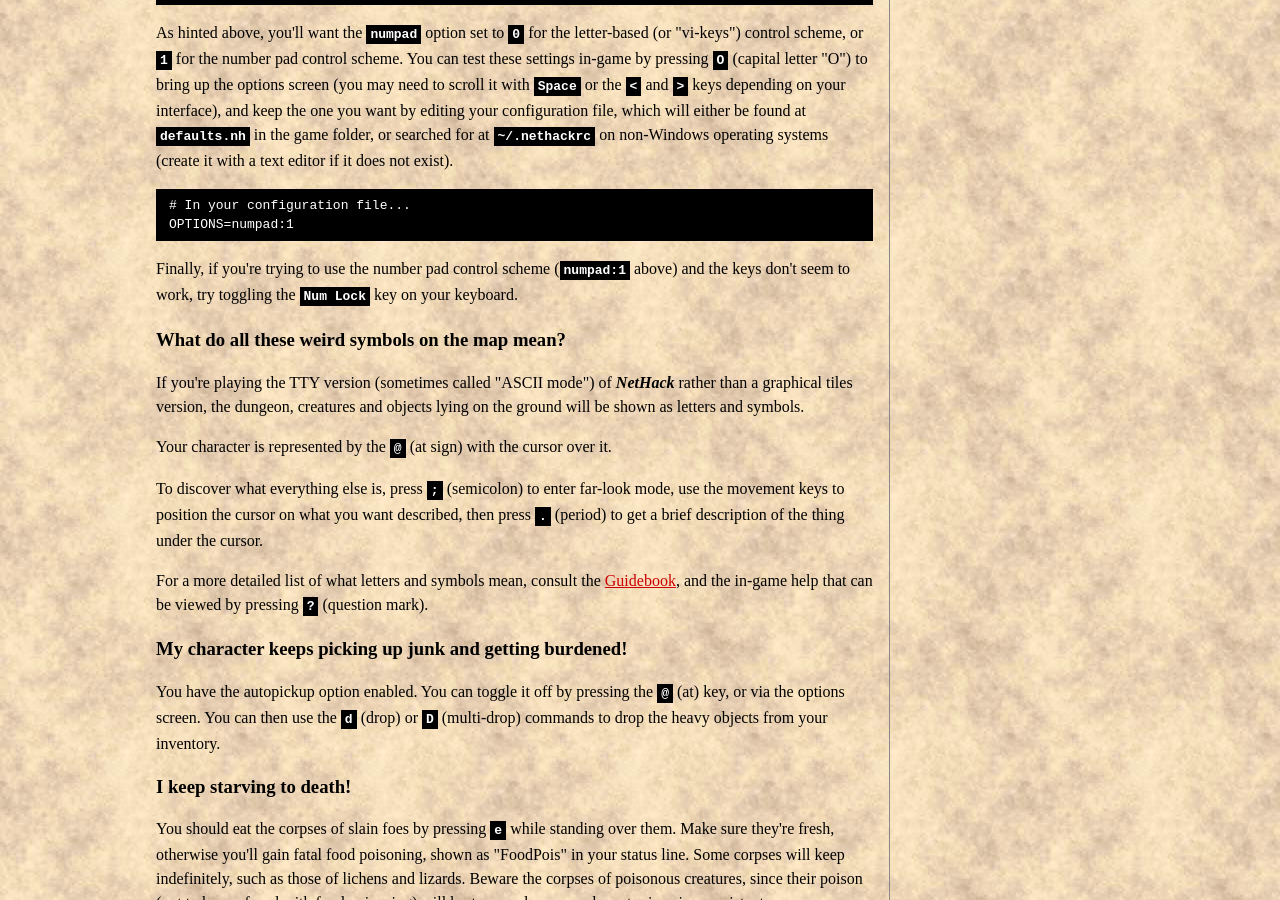
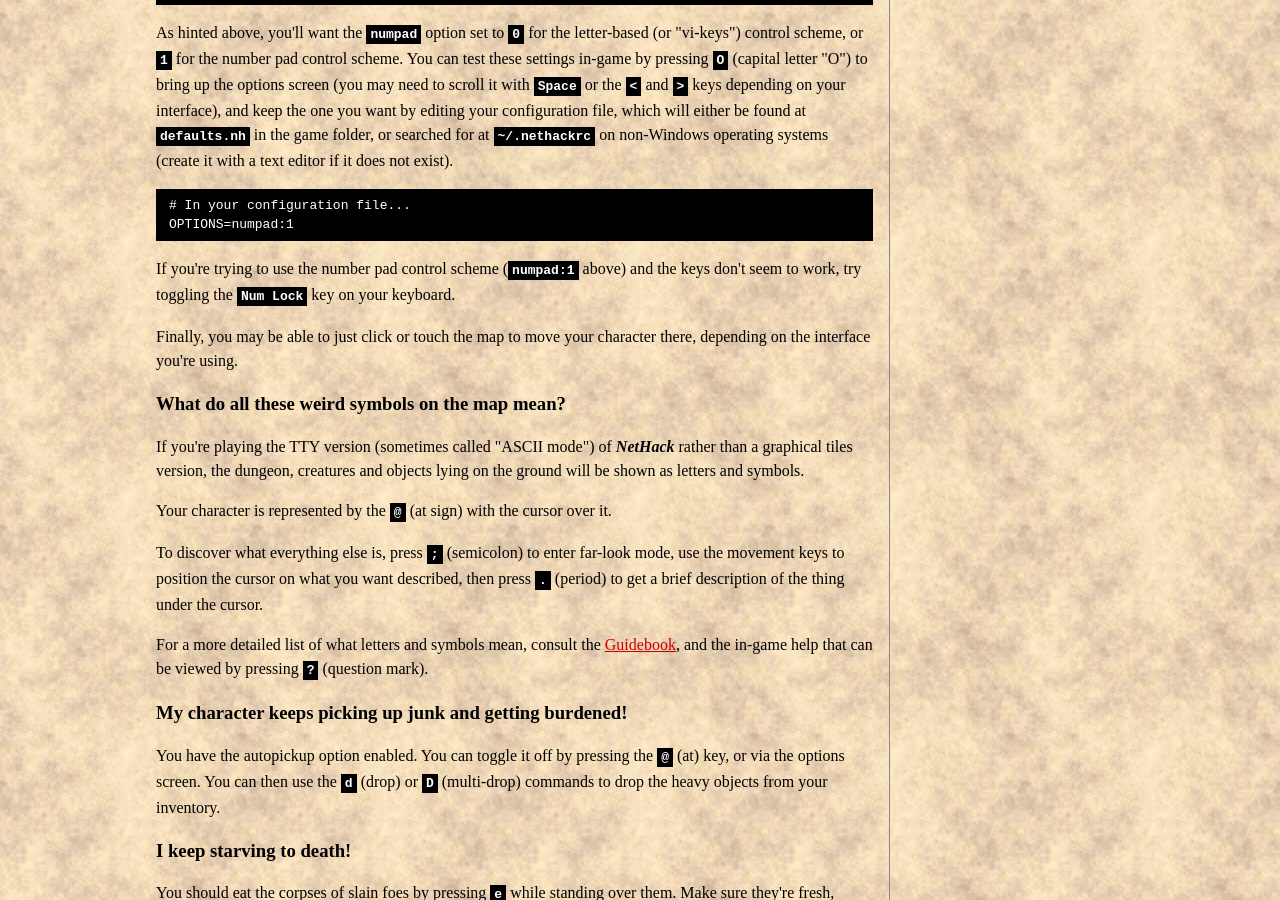
Before and after one commit to tung/nethack-www, a Jekyll site: the page built from faq.md, in a window 1280 px wide and 900 px high, scrolled down 1529 px. Built offline with Jekyll 4.4.1, drawn with Linux system fonts in a browser that asks for light colours.

Commit message:
Mention click/touch-to-travel for moving in FAQ

````diff
--- a/faq.md
+++ b/faq.md
@@ -30,7 +30,9 @@
 OPTIONS=numpad:1
 ```
 
-Finally, if you're trying to use the number pad control scheme (`numpad:1` above) and the keys don't seem to work, try toggling the `Num Lock` key on your keyboard.
+If you're trying to use the number pad control scheme (`numpad:1` above) and the keys don't seem to work, try toggling the `Num Lock` key on your keyboard.
+
+Finally, you may be able to just click or touch the map to move your character there, depending on the interface you're using.
 
 ### What do all these weird symbols on the map mean?
 
````
